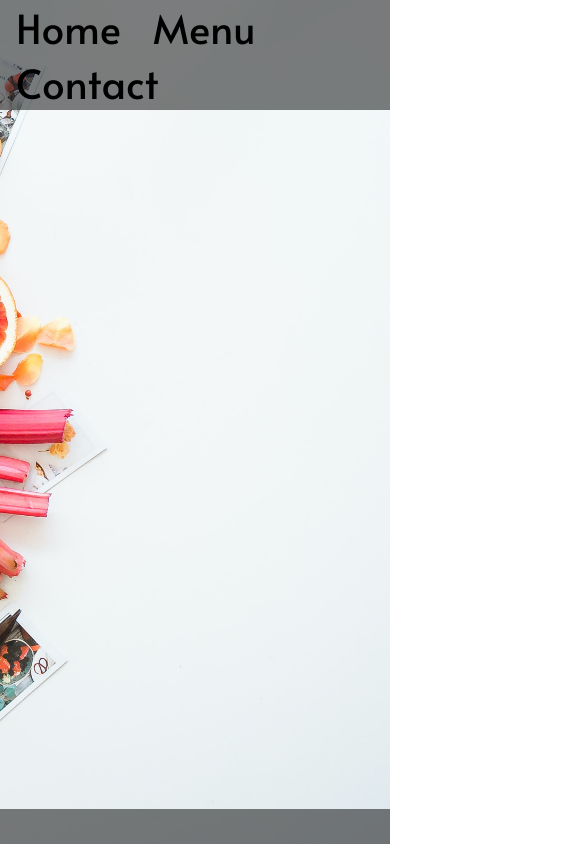
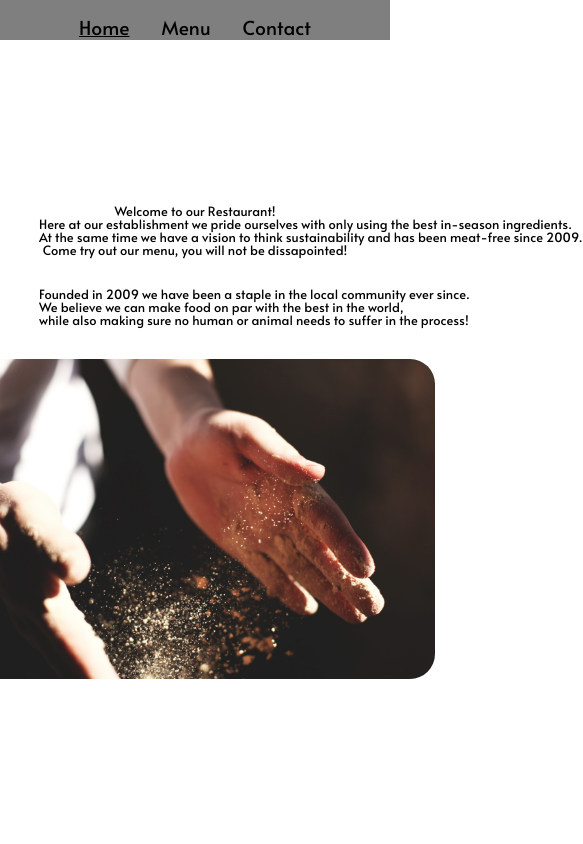
Before and after one commit to arsortland/restaurant-page, a website built with webpack: page dist/index.html in a window 390 px wide. Shown: the whole page, 583 px wide, since content can reach past the window. Built offline with Linux system fonts and the light colour scheme.

Commit message:
Finished for now, made som media queries and loading of home tab on page load.

```diff
--- a/src/contact.js
+++ b/src/contact.js
@@ -3,6 +3,7 @@ export const mapimg = () => {
     '<iframe src="https://www.google.com/maps/embed?pb=!1m18!1m12!1m3!1d1999.537971010702!2d10.77682541667048!3d59.923214981870565!2m3!1f0!2f0!3f0!3m2!1i1024!2i768!4f13.1!3m3!1m2!1s0x0%3A0x15dad97e50d8d11a!2zNTnCsDU1JzIzLjYiTiAxMMKwNDYnNDQuNSJF!5e0!3m2!1sen!2sno!4v1647813383365!5m2!1sen!2sno" width="600" height="450" style="border:0;" allowfullscreen="" loading="lazy"></iframe>';
 
   const map = document.createElement("div");
+  map.classList.add("map");
   map.innerHTML = position;
 
   return map;
@@ -12,7 +13,7 @@ export const adress = () => {
   const info = document.createElement("div");
   info.setAttribute("style", "white-space: pre;");
 
-  info.textContent = "\r\nAdress:\t Fantasyroad 76 \r\n\n\n";
+  info.textContent = "\r\nAdress:\t Fantasyroad 76 \r\n";
   info.textContent += "Phony-number:\t +66 69966669\r\n";
 
   info.classList.add("adress");
--- a/src/index.js
+++ b/src/index.js
@@ -7,6 +7,7 @@ import calzonepng from "./calzone.png";
 import lasagnapng from "./lasagna.jpeg";
 import falafelpng from "./falafel.jpeg";
 import burgerpng from "./burger.jpeg";
+import bg from "./bg.jpeg";
 
 const container = document.querySelector(".container");
 const header = document.createElement("div");
@@ -82,7 +83,10 @@ contact.addEventListener("click", () => {
   content.appendChild(contactjs.adress());
 });
 
-//Noe animasjon i bytte /eller menyvalg?
-//Sette HOme til active så den loader inn den taben når siden blir lastet inn.
-//Underline over active knapp!
+window.onload = () => {
+  home.click();
+  home.focus();
+};
+
 //Media queries og sjekke forskjellige størrelser.
+//refaktorering
--- a/src/style.css
+++ b/src/style.css
@@ -10,21 +10,21 @@
 
 body{
     background: url('./bg.jpeg');
-    background-repeat: no-repeat;
+    background-repeat:repeat;
     background-position: center;
     background-size: cover;
     font-family: 'Alata';
+    height: max-content;
 }
 .container{
     height: 100vh;
     line-height: 1.6;
     display: grid;
     grid-template-columns: 4fr 7fr;
-    grid-template-rows: 1fr 20fr 1fr;
+    grid-template-rows: 1fr 20fr;
     grid-template-areas:
     "header header"
-    ". content"
-    "infobottom infobottom";
+    ". content";
 }
 
 .header{
@@ -41,12 +41,15 @@ body{
     margin-right: 1rem;
     background-color: transparent;
     border: 0;
+    outline: 0;
     font-family: inherit;
 }
 
 .header > .nav > button:hover{
+    transform: translateY(-7px);
+}
+.header > .nav > button:focus{
     text-decoration: underline;
-    transform: translateY(-7px);
 }
 
 
@@ -61,7 +64,7 @@ body{
 
 .content > div {
     width: 80%;
-    padding: 3rem;
+    padding: 2rem;
     border: 2px solid rgb(0, 0, 0);
     margin: 3rem;
     text-align: center;
@@ -69,19 +72,12 @@ body{
 
 
 #chefpic{
-    margin: 3rem;
+    margin: 1rem;
     background-repeat: no-repeat;
     background-position: center;
     background-size: cover;
-    width: 90%;
+    height: 20rem;
     border-radius: 25px;
-}
-
-
-.infobottom{
-    grid-area: infobottom;
-    opacity: 0.5;
-    background-color: black;
 }
 
 .menuitem{
@@ -111,3 +107,73 @@ body{
     font-size: 1.3rem;
     text-align: center;
 }
+
+.adress{
+    display: flex;
+    justify-content: center;
+    align-items: center;
+    font-size: 2rem;
+}
+
+@media only screen and (max-width: 800px) {
+    body{
+        background: none;
+        background-repeat:repeat;
+        background-position: center;
+        background-size: cover;
+        font-family: 'Alata';
+        height: max-content;
+    }
+    .container{
+        height: 100vh;
+        line-height: 1;
+        display: grid;
+        grid-template-columns: 4fr 7fr;
+        grid-template-rows: 1fr 20fr;
+        grid-template-areas:
+        "header header"
+        "content content";
+    }
+
+    .header > .nav > button {
+        font-size: 1.2rem;
+        margin-left: 1rem;
+        margin-right: 1rem;
+        background-color: transparent;
+        border: 0;
+        outline: 0;
+        font-family: inherit;
+    }
+
+    .menuitem{
+        display: grid;
+        grid-template-columns: 1fr;
+        grid-template-rows: 1fr 2fr 5fr;
+        grid-template-areas:
+        "menutext"
+        "menudesc"
+        "menuimg";
+        height: 15rem;
+    }
+
+    .menuitem > img {
+        height: 7rem;
+        align-self: center;
+        justify-self: center;
+    }
+
+    .content > div {
+        width: 80%;
+        padding: 0;
+        border: none;
+        margin: 1rem;
+        text-align: center;
+        font-size: 0.8rem;
+    }
+
+    .map > iframe {
+        width: 99vw;
+        align-self: center;
+        justify-self: center;
+    }
+}
```
Also changed, not shown: dist/main.js.
